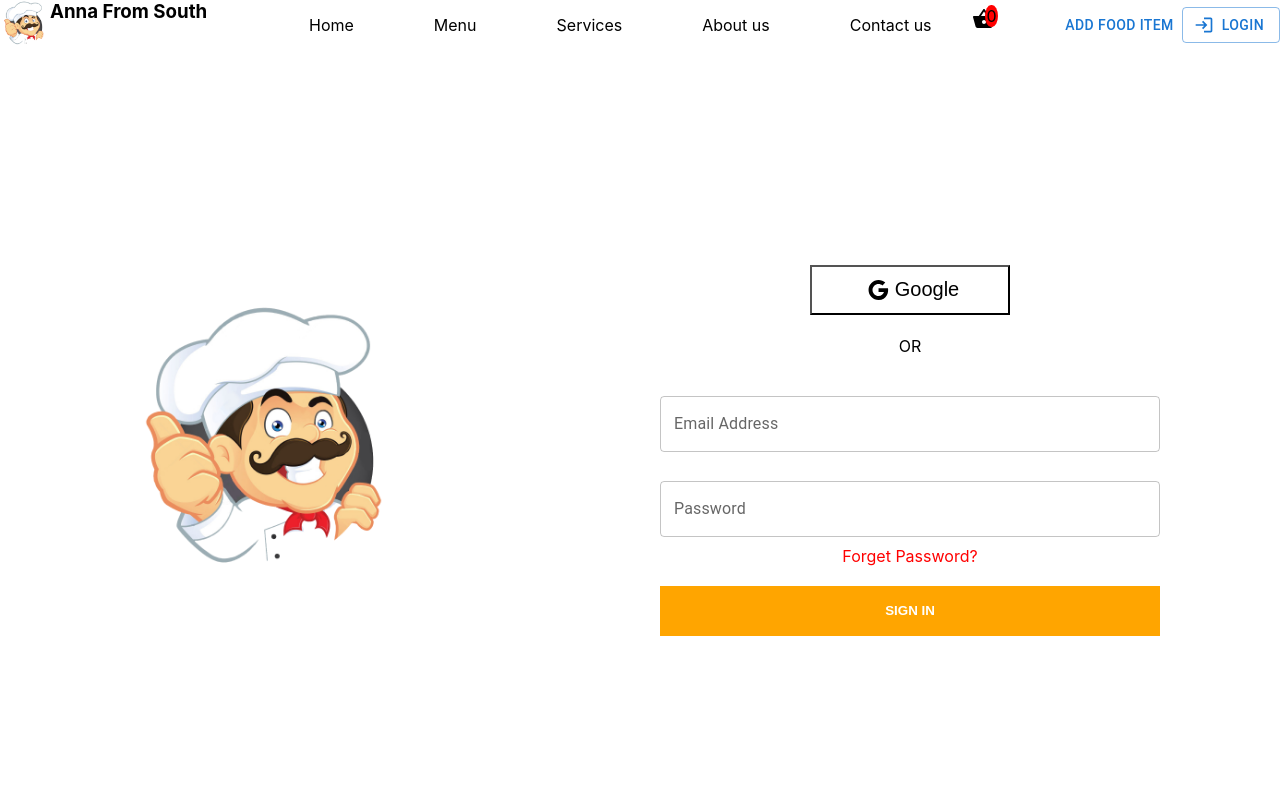
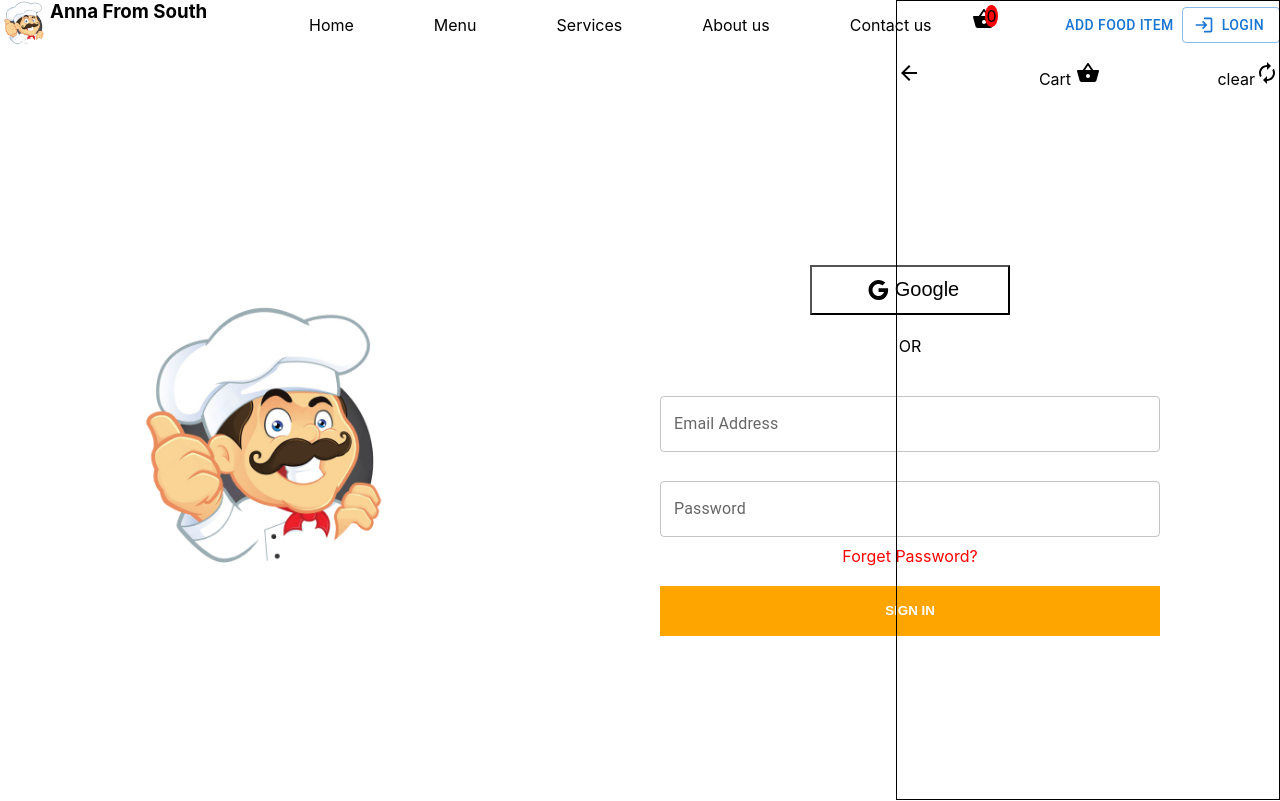
Before and after one commit to vasudevgrg/foodDelivery, a React (Create React App) app in the folder client/: page /login in a window 1280 px wide. Shown: the top 801 px of the page. Built offline with nearby package versions, Linux system fonts and the light colour scheme.

Commit message:
this is going to work

```diff
--- a/client/src/Components/Cart/Cart.css
+++ b/client/src/Components/Cart/Cart.css
@@ -5,12 +5,16 @@
     align-items: top;
 }
 .body{
-    background-color: white;
-    border: 1px solid black;
-    position: relative;
-    z-index: 10;
-    height: 100vh;
-    width: 20vw;
+    height: 100vh; /* Specify a height */
+  width: 30vw; /* 0 width - change this with JavaScript */
+  position: fixed; /* Stay in place */
+  z-index: 1; /* Stay on top */
+  top: 0;
+  right: 0;
+ border: 1px solid black;
+  overflow-x: hidden; /* Disable horizontal scroll */
+  padding-top: 60px; /* Place content 60px from the top */
+  transition: 0.5s; /* 0.5 second transition effect to slide in the sidepanel */
 }
 .microCardBody{
     display: flex;
--- a/client/src/Components/Cart/CartModal.js
+++ b/client/src/Components/Cart/CartModal.js
@@ -17,6 +17,7 @@ const CartModal = () => {
         }).filter(item => item !== undefined);
 
         setNewItems(updatedItems);
+        console.log(menuItems);
 
     }, [cartItems, menuItems]);
 
--- a/client/src/Components/Navbar.js
+++ b/client/src/Components/Navbar.js
@@ -8,7 +8,7 @@ import { changeModalState } from '../actions';
 import {useNavigate} from "react-router-dom";
 import { useSelector } from 'react-redux';
 import { updateCart, addItemToCart } from '../actions';
-const Navbar = () => {
+const Navbar = ({setShowCartModal}) => {
     const navigate= useNavigate();
     const dispatch= useDispatch();
     const cartItems= useSelector(e=>e.manageUpdateCart);
--- a/client/src/Pages/LandingPage.jsx
+++ b/client/src/Pages/LandingPage.jsx
@@ -11,11 +11,12 @@ import MainMenu from '../Components/LandingPageComp/MainMenu';
 
 
 import { addItemToCart } from '../actions';
+import CartModal from '../Components/Cart/CartModal';
 
 
 const LandingPage = () => {
     const dispatch= useDispatch();
-
+  const [showCartModal, setShowCartModal]= useState(false);
     React.useEffect(()=>{
         fetch("http://localhost:5002/user/menu").then(e=>e.json()).then(e=>e.items.map(ei=>ei.items.map(eii=>dispatch(addItemToCart(eii)))));
         if(localStorage.getItem("token")){
@@ -28,13 +29,16 @@ const LandingPage = () => {
     // const modalStatus=true;
   return (
    <>
-   <Navbar/>
+   <Navbar setShowCartModal={setShowCartModal}/>
    <MainPageTitle/>
    <HealthyFruitsScroll/>
    <MainMenu/>
    {
     modalStatus && <UploadCardModal/>
    }
+   {
+    showCartModal && <CartModal/>
+   }
    </>
   )
 }
```
